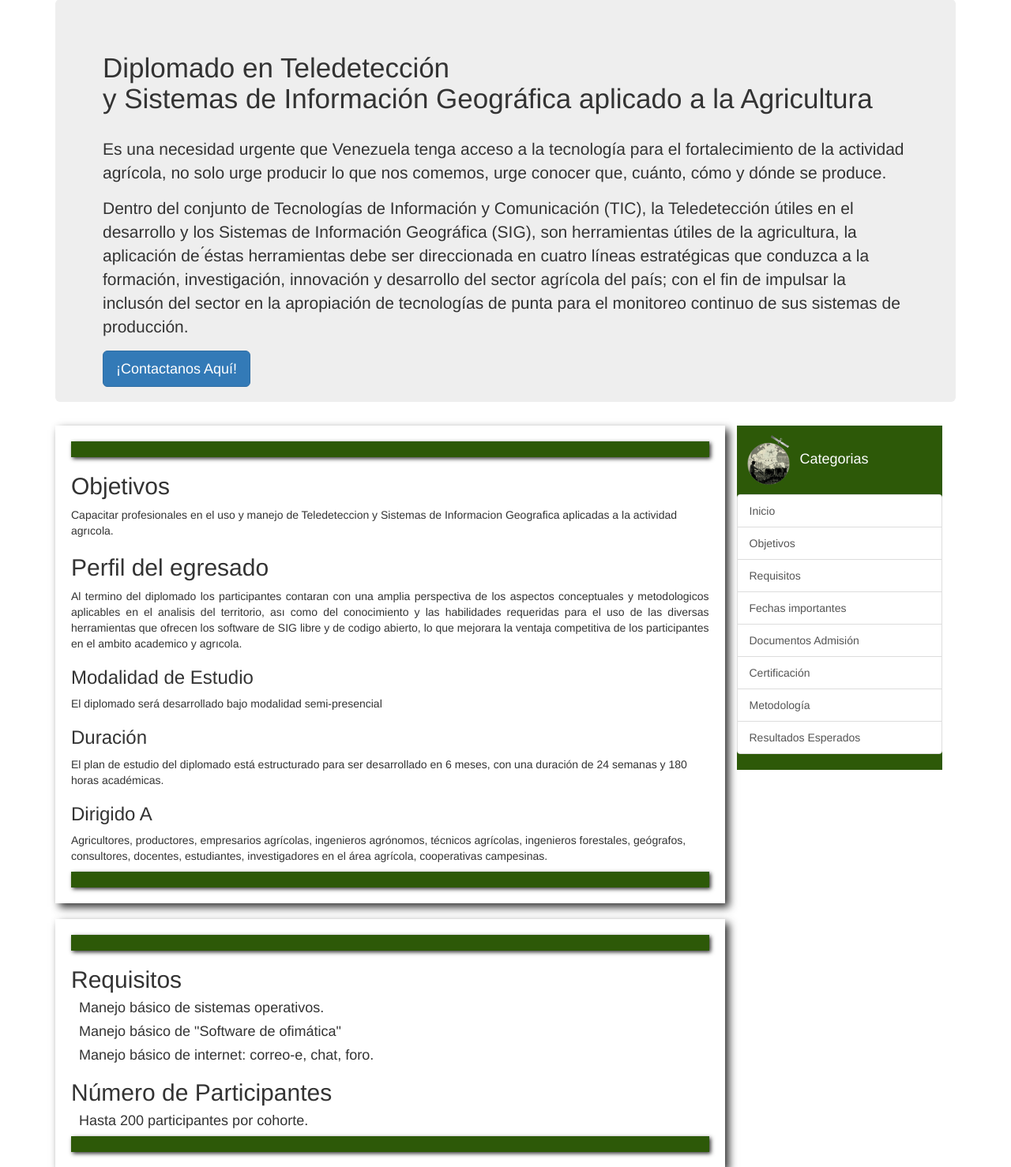
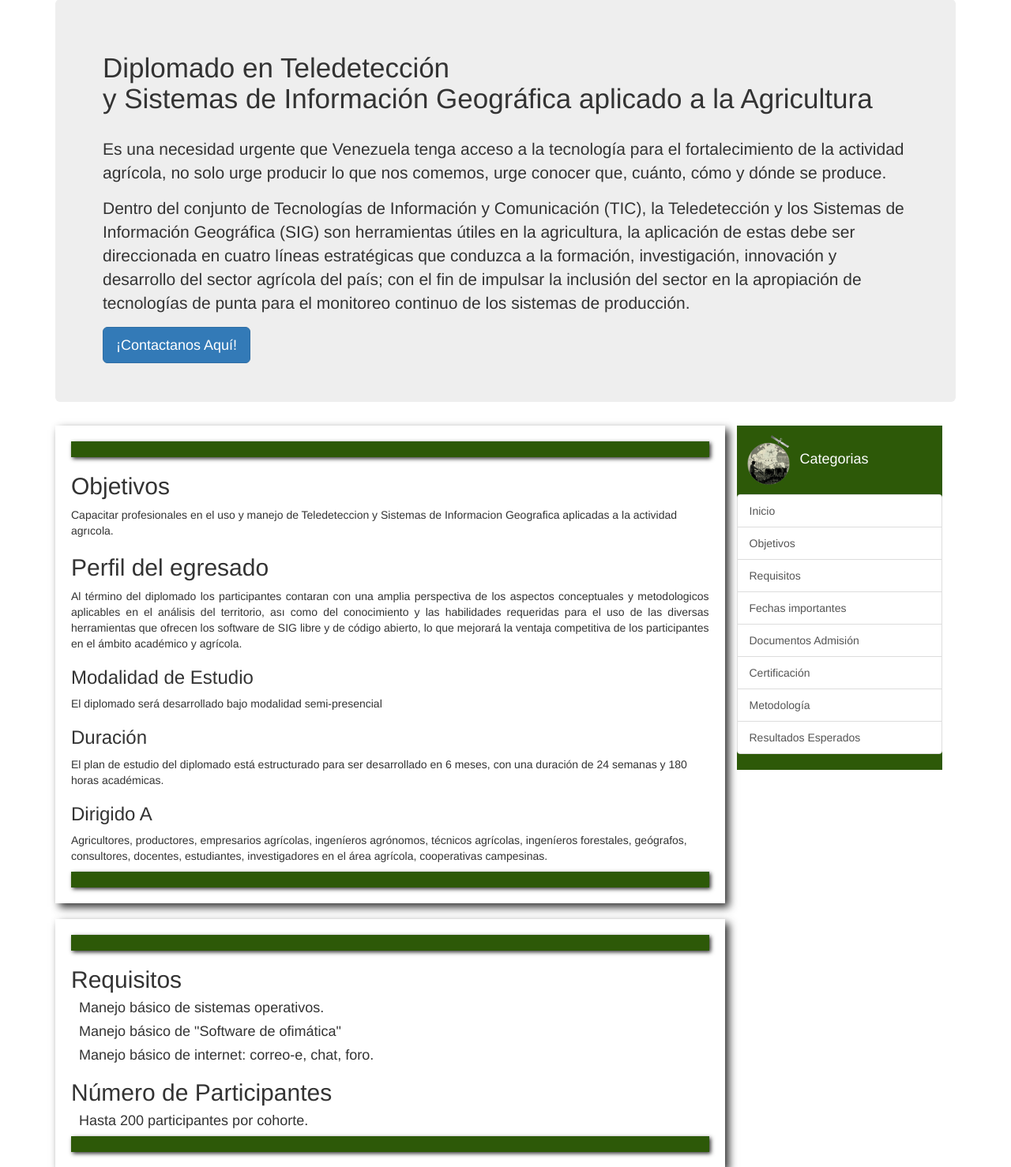
Before and after one commit to mauriycf/MaquetaWeb14.0, a PHP site: page / in a window 1280 px wide. Shown: the part 184-1662 px from the top of the page at 79% size. Run offline with PHP 8.4, Linux system fonts and the light colour scheme; some libraries are stand-ins or nearby versions.

Commit message:
actualizacion-finalizada

```diff
--- a/html/index/index.php
+++ b/html/index/index.php
@@ -17,9 +17,9 @@
         <h1 class="titulo-jumbotron">Diplomado en Teledetección <br> y Sistemas de Información Geográfica aplicado a la Agricultura</h1>
         <br>
         <p>Es una necesidad urgente que Venezuela tenga acceso a la tecnología para el fortalecimiento de la actividad agrícola, no solo urge producir lo que nos comemos, urge conocer que, cuánto, cómo y dónde se produce.</p>
-        <p>Dentro del conjunto de Tecnologías de Información y Comunicación (TIC), la Teledetección útiles en el desarrollo y los Sistemas de Información Geográfica (SIG), son herramientas útiles de la agricultura, la aplicación de ́éstas herramientas debe
-            ser direccionada en cuatro líneas estratégicas que conduzca a la formación, investigación, innovación y desarrollo del sector agrícola del país; con el fin de impulsar la inclusón del sector en la apropiación de tecnologías de punta para el
-            monitoreo continuo de sus sistemas de producción.</p>
+        <p>Dentro del conjunto de Tecnologías de Información y Comunicación (TIC), la Teledetección y los Sistemas de Información Geográfica (SIG) son herramientas útiles en la agricultura, la aplicación de estas debe
+            ser direccionada en cuatro líneas estratégicas que conduzca a la formación, investigación, innovación y desarrollo del sector agrícola del país; con el fin de impulsar la inclusión del sector en la apropiación de tecnologías de punta para el
+            monitoreo continuo de los sistemas de producción.</p>
         <p>
             <a href="#" class="btn btn-primary btn-lg" role="button" data-toggle="modal" data-target="#myModal">¡Contactanos Aquí!</a>
         </p>
@@ -34,14 +34,14 @@
                 <h2 class="post-title">Objetivos</h2>
                 <p>Capacitar profesionales en el uso y manejo de Teledeteccion y Sistemas de Informacion Geografica aplicadas a la actividad agrıcola.</p>
                 <h2>Perfil del egresado</h2>
-                <p class="text-justify">Al termino del diplomado los participantes contaran con una amplia perspectiva de los aspectos conceptuales y metodologicos aplicables en el analisis del territorio, ası como del conocimiento y las habilidades requeridas para el uso de
-                    las diversas herramientas que ofrecen los software de SIG libre y de codigo abierto, lo que mejorara la ventaja competitiva de los participantes en el ambito academico y agrıcola.</p>
+                <p class="text-justify">Al término del diplomado los participantes contaran con una amplia perspectiva de los aspectos conceptuales y metodologicos aplicables en el análisis del territorio, ası como del conocimiento y las habilidades requeridas para el uso de
+                    las diversas herramientas que ofrecen los software de SIG libre y de código abierto, lo que mejorará la ventaja competitiva de los participantes en el ámbito académico y agrícola.</p>
                 <h3>Modalidad de Estudio</h3>
                 <p>El diplomado será desarrollado bajo modalidad semi-presencial</p>
                 <h3>Duración</h3>
                 <p>El plan de estudio del diplomado está estructurado para ser desarrollado en 6 meses, con una duración de 24 semanas y 180 horas académicas.</p>
                 <h3>Dirigido A</h3>
-                <p>Agricultores, productores, empresarios agrícolas, ingenieros agrónomos, técnicos agrícolas, ingenieros forestales, geógrafos, consultores, docentes, estudiantes, investigadores en el área agrícola, cooperativas campesinas.</p>
+                <p>Agricultores, productores, empresarios agrícolas, ingeníeros agrónomos, técnicos agrícolas, ingeníeros forestales, geógrafos, consultores, docentes, estudiantes, investigadores en el área agrícola, cooperativas campesinas.</p>
                 <div class="tira"></div>
             </article>
 
@@ -79,12 +79,12 @@
                 </ul>
                 <h2>Procesos de inscripción</h2>
                 <ul style="margin-left:60px;">
-                    <li>Ingresar a la pagina web: www...</li>
+                    <li>Ingresar a: <a href="#" data-toggle="modal" data-target="#myModal">Contactanos</a></li>
                     <li>Llenar y enviar planilla</li>
                     <li>Confirmar inscripción durante el Taller Introductorio</li>
                 </ul>
                 <h2>Taller Introductorio</h2>
-                <p class="text-justify">Como inicio del Diplomado se pretende realizar un Taller Introductorio, al cual tendrá como propósito dar a conocer como está estructurado el Diplomado y cuál será la dinámica a seguir en el desarrollo del mismo. Así mismo, se espera facilitar
+                <p class="text-justify">Como inicio del Diplomado se pretende realizar un Taller Introductorio, el cual tendrá como propósito dar a conocer como está estructurado el Diplomado y cual será la dinámica a seguir en el desarrollo del mismo. Así mismo, se espera facilitar
                     herramientas para que cada participante explore, desarrolle y sistematice los temas contenidos en los módulos, para que posteriormente puedan ser discutidos con los facilitadores en las clases presenciales, en las cuales además se
                     desarrollarán las prácticas. De igual forma será entregado el material correspondiente al modulo I, por lo tanto la participación es obligatoria.</p>
                 <ul style="margin-left:60px;">
@@ -139,7 +139,7 @@
                     <li>Generar indicadores de rendimiento y productividad a partir de la información obtenida de las imágenes.</li>
                     <li>Optimizar el uso del suelo y agua a partir de la identificación de la variabilidad espacial de las unidades de producción.</li>
                     <li>Implementar un Sistema de Información Geográfico bajo un software libre, que permita realizar una mejor planificación del sector agrícola.</li>
-                    <li>Valorar la potencialidad de aplicar las herramientas de Teledeteccion y SIG en el sector con la mirada orientada hacia la precisión, el automatismo y la produictividad.</li>
+                    <li>Valorar la potencialidad de aplicar las herramientas de Teledeteccion y SIG en el sector con la mirada orientada hacia la precisión, el automatismo y la productividad.</li>
                 </ul>
                 <div class="tira"></div>
             </article>
```
Also changed, not shown: html/phpemail/phpemail.php (+17 -16 lines).
